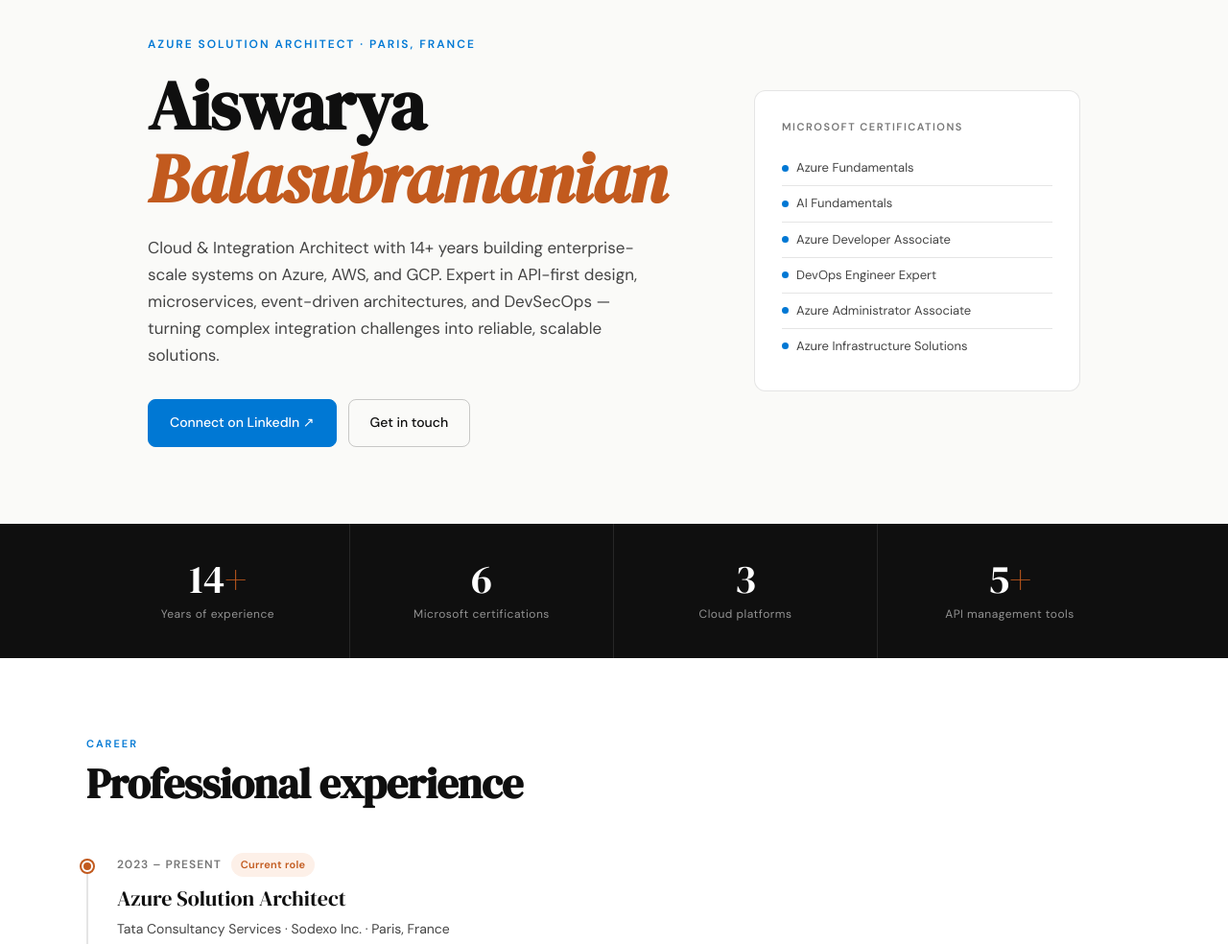
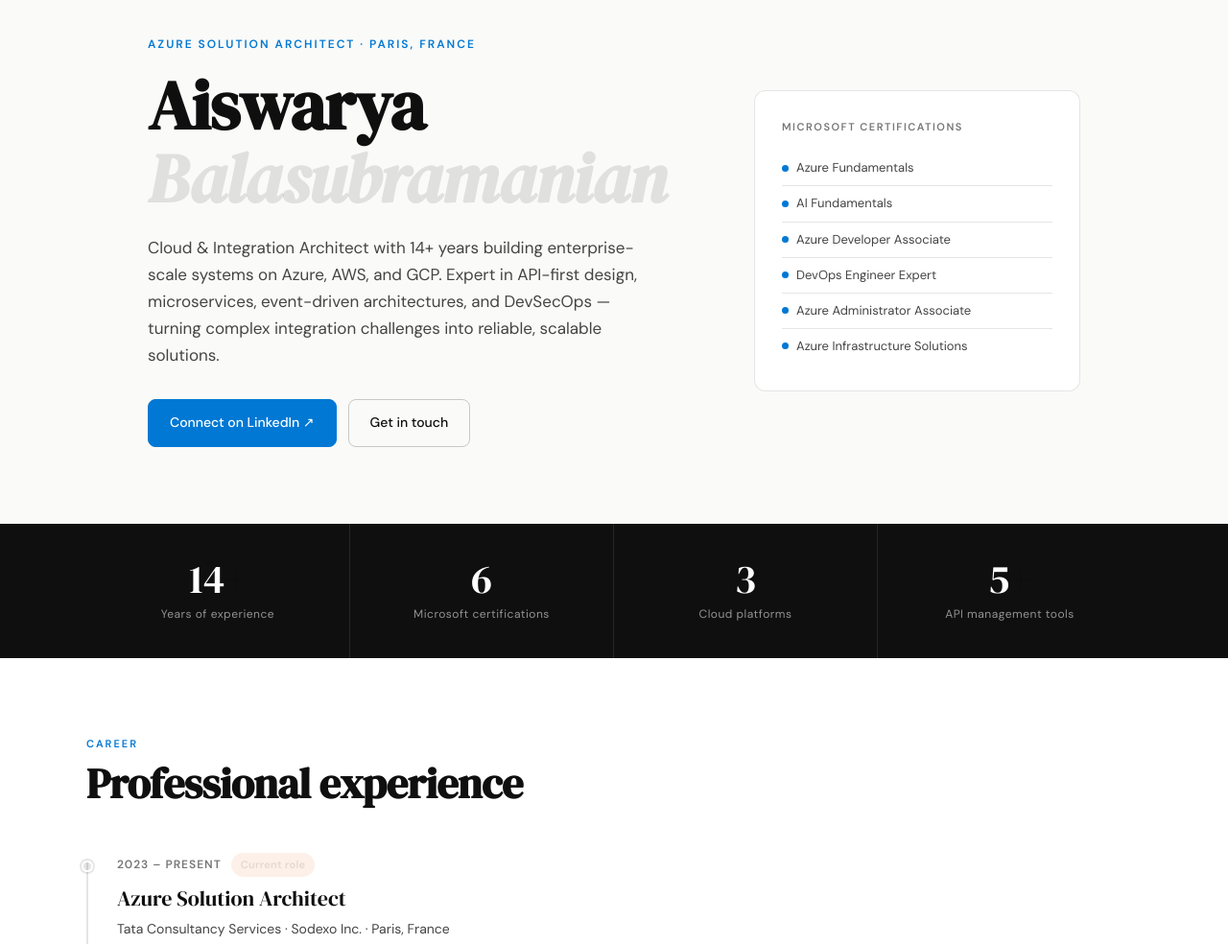
Before and after one commit to Aiswaryabalu101090/portfolio, a plain HTML site: page index.html in a window 1280 px wide. Shown: the part 120-1104 px from the top of the page at 96% size. Drawn offline with Linux system fonts and the light colour scheme.

Commit message:
Change color variables from '--accent' to '--line'

```diff
--- a/index.html
+++ b/index.html
@@ -94,7 +94,7 @@
   }
   .hero h1 em {
     font-style: italic;
-    color: var(--accent);
+    color: var(--line);
   }
   .hero-desc {
     font-size: 17px;
@@ -211,7 +211,7 @@
     line-height: 1;
     margin-bottom: 6px;
   }
-  .stat-num span { color: var(--accent); }
+  .stat-num span { color: var(--line); }
   .stat-label {
     font-size: 12px;
     color: rgba(255,255,255,0.55);
@@ -246,7 +246,7 @@
     border: 2px solid white;
     box-shadow: 0 0 0 2px var(--azure);
   }
-  .timeline-item.current .timeline-dot { background: var(--accent); box-shadow: 0 0 0 2px var(--accent); }
+  .timeline-item.current .timeline-dot { background: var(--line); box-shadow: 0 0 0 2px var(--line); }
   .exp-meta {
     display: flex;
     align-items: center;
@@ -270,7 +270,7 @@
     color: #005fa3;
     letter-spacing: 0.3px;
   }
-  .exp-badge.current { background: var(--accent-light); color: var(--accent); }
+  .exp-badge.current { background: var(--accent-light); color: var(--line); }
   .exp-role {
     font-family: 'DM Serif Display', serif;
     font-size: 22px;
```
